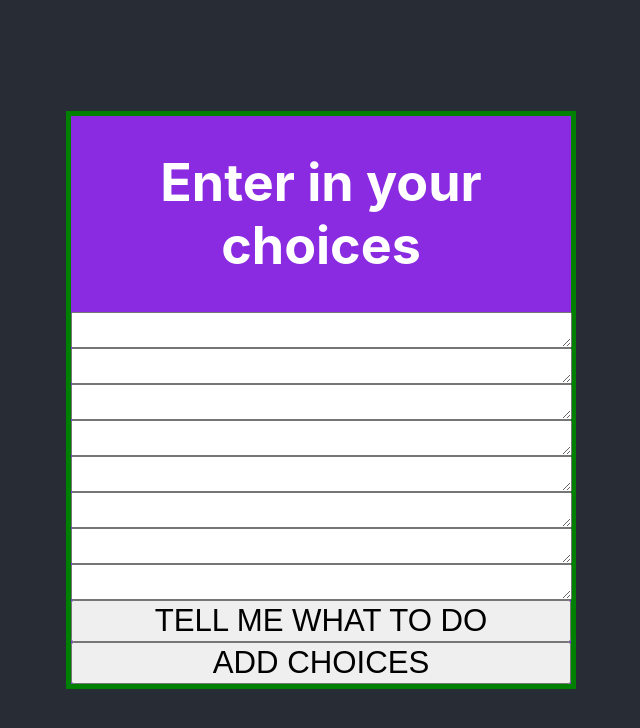
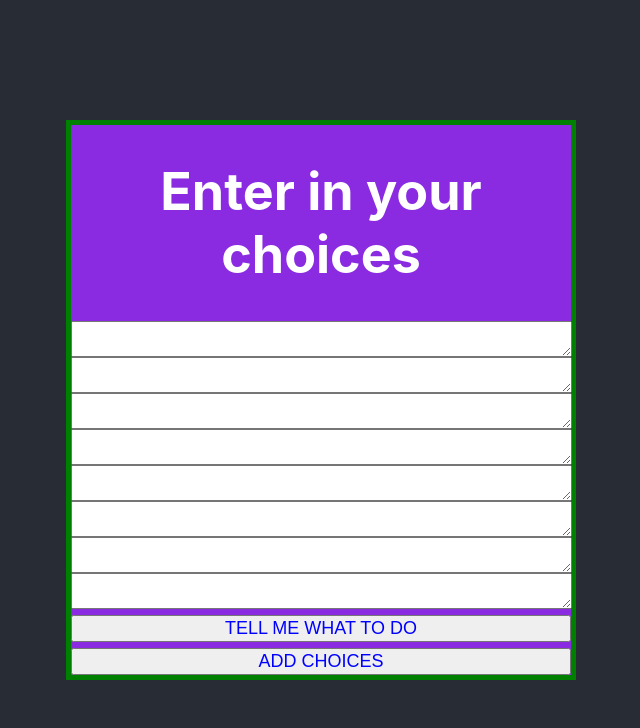
Before and after one commit to HallRB/whatshouldido, a React (Create React App) app in the folder whatshouldido/: page / in a window 1280 px wide. Shown: the top 728 px of the page, without its empty margins (319-959 px from the left). Built offline with nearby package versions, Linux system fonts and the light colour scheme.

Commit message:
button css changE

```diff
--- a/whatshouldido/src/components/main.css
+++ b/whatshouldido/src/components/main.css
@@ -15,5 +15,7 @@ textarea {
 button {
   width: 100%;
   height: auto;
-  font-size: larger;
+  font-size: large;
+  color: blue;
+
 }
```
